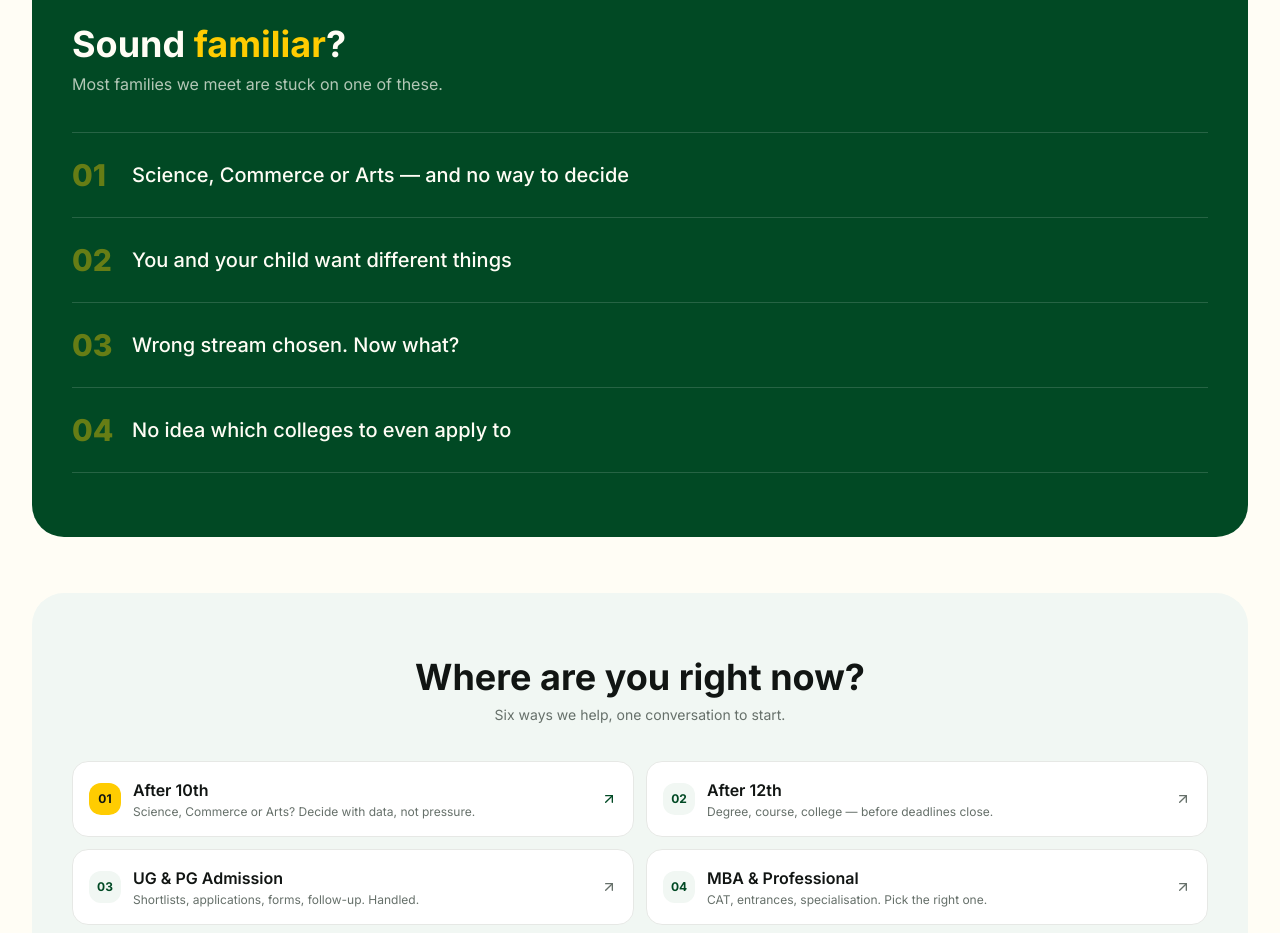
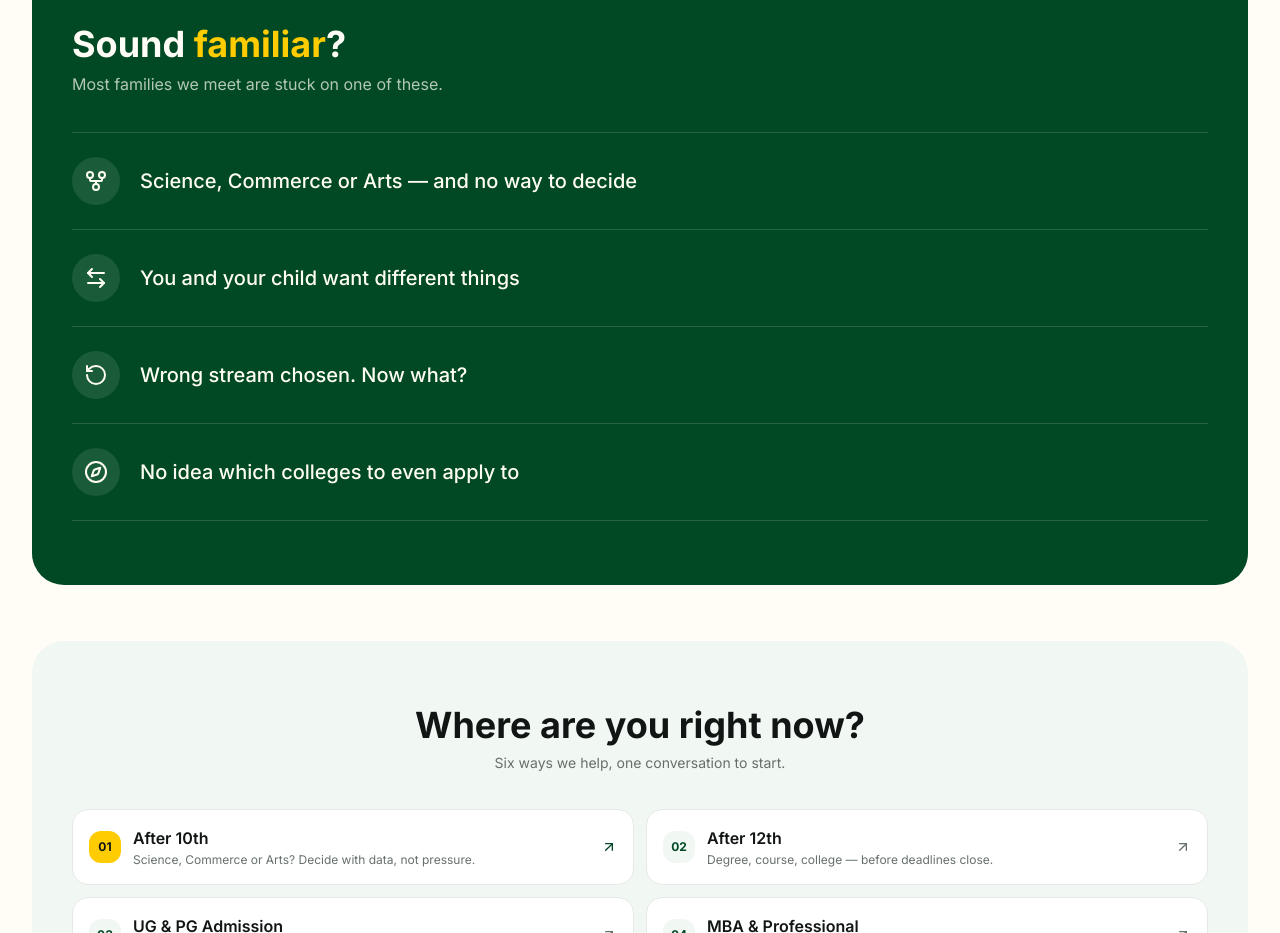
Before and after one commit to greenthera/bestcareercounselling.com, a React (Vite) app: page / in a window 1280 px wide. Shown: the part 1220-2153 px from the top of the page. Built offline with nearby package versions, Linux system fonts and the light colour scheme; no server answers.

Commit message:
feat: replace numbers with descriptive icons in Sound familiar? section and fix hover spacing (#276)

```diff
--- a/src/components/home/ProblemSection.tsx
+++ b/src/components/home/ProblemSection.tsx
@@ -1,10 +1,11 @@
+import { GitFork, ArrowLeftRight, RotateCcw, Compass } from 'lucide-react'
 import { Reveal } from '@/components/ui/reveal'
 
 const PROBLEMS = [
-  'Science, Commerce or Arts — and no way to decide',
-  'You and your child want different things',
-  'Wrong stream chosen. Now what?',
-  'No idea which colleges to even apply to',
+  { text: 'Science, Commerce or Arts — and no way to decide', icon: GitFork },
+  { text: 'You and your child want different things', icon: ArrowLeftRight },
+  { text: 'Wrong stream chosen. Now what?', icon: RotateCcw },
+  { text: 'No idea which colleges to even apply to', icon: Compass },
 ]
 
 export function ProblemSection() {
@@ -19,16 +20,21 @@ export function ProblemSection() {
         </Reveal>
 
         <div className="mt-9 border-t border-white/15">
-          {PROBLEMS.map((problem, index) => (
-            <Reveal key={problem} delay={index * 90}>
-              <div className="group flex items-center gap-5 border-b border-white/15 py-5 transition-colors duration-300 hover:bg-white/5 md:py-6">
-                <span className="w-10 shrink-0 text-2xl font-extrabold text-brand-yellow/40 transition-colors duration-300 group-hover:text-brand-yellow md:text-3xl">
-                  {String(index + 1).padStart(2, '0')}
-                </span>
-                <p className="text-lg font-medium text-warm-white md:text-xl">{problem}</p>
-              </div>
-            </Reveal>
-          ))}
+          {PROBLEMS.map((problem, index) => {
+            const Icon = problem.icon
+            return (
+              <Reveal key={problem.text} delay={index * 90}>
+                <div className="border-b border-white/15">
+                  <div className="group -mx-4 flex items-center gap-5 rounded-2xl px-4 py-5 transition-colors duration-300 hover:bg-white/5 md:py-6">
+                    <span className="flex h-11 w-11 shrink-0 items-center justify-center rounded-full bg-white/10 text-warm-white transition-all duration-300 group-hover:bg-brand-yellow group-hover:text-ink md:h-12 md:w-12">
+                      <Icon className="h-5 w-5 md:h-6 md:w-6" aria-hidden="true" />
+                    </span>
+                    <p className="text-lg font-medium text-warm-white md:text-xl">{problem.text}</p>
+                  </div>
+                </div>
+              </Reveal>
+            )
+          })}
         </div>
       </div>
     </section>
```
